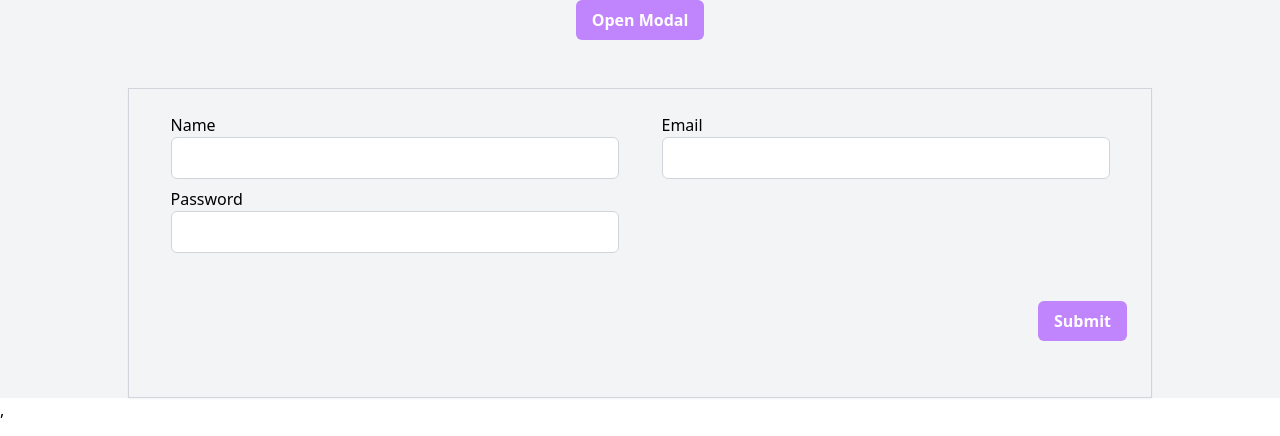
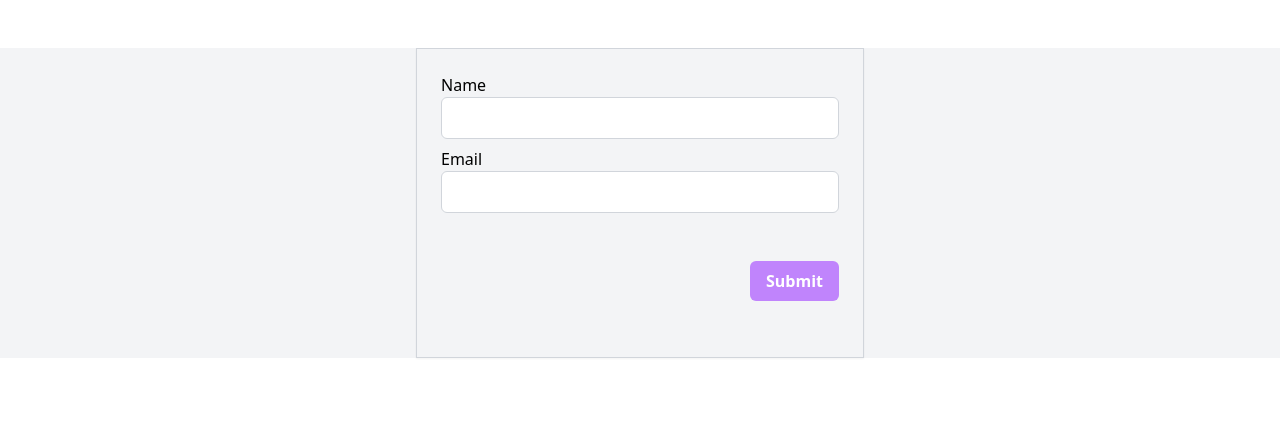
Before and after one commit to mominulhouqe/reusable-compnents, a React (Vite) app: page / in a window 1280 px wide. Shown: the top 436 px of the page. Built offline with nearby package versions, Linux system fonts and the light colour scheme.

Commit message:
Fixed Error solving

```diff
--- a/src/App.tsx
+++ b/src/App.tsx
@@ -1,24 +1,49 @@
-import { FormEvent, useState } from "react";
+// import { FormEvent, useState } from "react";
+import { FieldValues, SubmitHandler, useForm } from "react-hook-form";
 import "./App.css";
-import Button from "./components/ui/Button";
+import {
+  Form,
+  FormSelection,
+  FormSubmit,
+  Input,
+} from "./components/ReusableForm";
+// import Button from "./components/ui/Button";
 import Container from "./components/ui/Container";
-import Modal from "./components/ui/Modal";
-import NormalForm from "./components/NormalForm/NormalForm";
+import { z } from "zod";
+// import Modal from "./components/ui/Modal";
+// import NormalForm from "./components/NormalForm/NormalForm";
 
 function App() {
-  const [modal, setModal] = useState(false);
+  // const [modal, setModal] = useState(false);
 
-  const handelModalClose = () => {
-    setModal((prev) => !prev);
+  // const handelModalClose = () => {
+  //   setModal((prev) => !prev);
+  // };
+  // const handleSubmit = (e: FormEvent) => {
+  //   e.preventDefault();
+  //   console.log("cliked");
+  // };
+
+  const {
+    handleSubmit,
+    register,
+    formState: { errors },
+  } = useForm<TTest>();
+
+  const onSubmit = (data: FieldValues) => {
+    console.log(data);
   };
-  const handleSubmit = (e: FormEvent) => {
-    e.preventDefault();
-    console.log("cliked");
-  };
+  const TestSchema = z.object({
+    name: z.string(),
+    email: z.string().email(),
+    // password : z.string().email(),
+  });
+
+  type TTest = z.infer<typeof TestSchema>;
 
   return (
     <Container>
-      <div className="w-full flex justify-center items-center  gap-2">
+      {/* <div className="w-full flex justify-center items-center  gap-2">
         <Button onClick={() => setModal((prev) => !prev)}>Open Modal</Button>
         <Modal isOpen={modal} onClose={handelModalClose}>
           <Modal.Header>
@@ -35,7 +60,30 @@ function App() {
       </div>
       <div>
         <NormalForm />
-      </div>
+
+      </div> */}
+      <Form onSubmit={handleSubmit(onSubmit) as SubmitHandler<FieldValues>}>
+        <FormSelection>
+          <div className="w-full max-w-md">
+            <label className="block" htmlFor="name">
+              Name
+            </label>
+            <input type="text" id="name" {...register("name")} />
+            {errors.name && (
+              <span className="text-xs text-red-500">
+                {errors.name.message}
+              </span>
+            )}
+          </div>
+          <Input
+            type="email"
+            register={register("email")}
+            errors={errors}
+            label="Email"
+          />
+        </FormSelection>
+        <FormSubmit></FormSubmit>
+      </Form>
     </Container>
   );
 }
--- /dev/null
+++ b/src/components/ReusableForm/Form.tsx
@@ -0,0 +1,26 @@
+import { createContext } from "react";
+import cn from "../../utils/cn";
+import { TForm } from "../../types";
+
+export const FormElementContext = createContext<{ double: boolean } | null>(
+  null
+);
+
+export const Form = ({ children, onSubmit, double=false }: TForm) => {
+  return (
+    <FormElementContext.Provider value={{ double }}>
+      <form
+        onSubmit={onSubmit}
+        className={cn(
+          "border border-gray-300 max-w-md mx-auto mt-12 p-4 shadow-sm",
+          {
+            "max-w-5xl": double,
+            "max-w-md": !double,
+          }
+        )}
+      >
+        {children}
+      </form>
+    </FormElementContext.Provider>
+  );
+};
--- /dev/null
+++ b/src/components/ReusableForm/FormSelection.tsx
@@ -0,0 +1,19 @@
+import { useContext } from "react";
+import cn from "../../utils/cn";
+import { FormElementContext } from ".";
+import { TForm } from "../../types";
+
+export const FormSelection = ({ children }: TForm) => {
+  const context = useContext(FormElementContext);
+  const double = context?.double;
+
+  return (
+    <div
+      className={cn("p-2 grid grid-cols-1 justify-items-center gap-2", {
+        "md:grid-cols-2": double,
+      })}
+    >
+      {children}
+    </div>
+  );
+};
--- /dev/null
+++ b/src/components/ReusableForm/FormSubmit.tsx
@@ -0,0 +1,21 @@
+import { useContext } from "react";
+import cn from "../../utils/cn";
+import Button from "../ui/Button";
+import { FormElementContext } from ".";
+
+export const FormSubmit = () => {
+  const { double } = useContext(FormElementContext);
+  return (
+    <div
+      className={cn("p-2 grid grid-cols-1 justify-items-center gap-5", {
+        "md:grid-cols-2 ": double,
+      })}
+    >
+      <div className=" w-full mx-w-md col-start-1 md:col-start-2 flex justify-end my-8">
+        <Button className="w-full md:w-fit" type="submit">
+          Submit
+        </Button>
+      </div>
+    </div>
+  );
+};
--- /dev/null
+++ b/src/components/ReusableForm/Input.tsx
@@ -0,0 +1,22 @@
+type InputProps = {
+  label: string;
+  // eslint-disable-next-line @typescript-eslint/no-explicit-any
+  register: any;
+  // eslint-disable-next-line @typescript-eslint/no-explicit-any
+  errors: any;
+  type: string;
+};
+
+export const Input: React.FC<InputProps> = ({ label, register, errors, type }) => {
+  return (
+    <div className="w-full max-w-md">
+      <label className="block" htmlFor="name">
+        {label}
+      </label>
+      <input type={type} id="name" {...register} />
+      {errors.name && (
+        <span className="text-xs text-red-500">{errors.name.message}</span>
+      )}
+    </div>
+  );
+};
--- /dev/null
+++ b/src/components/ReusableForm/index.ts
@@ -0,0 +1,4 @@
+export * from'./Form';
+export * from'./FormSelection'
+export * from'./FormSubmit'
+export * from'./Input'
--- /dev/null
+++ b/src/types/index.ts
@@ -0,0 +1 @@
+export * from './Form.types'
```
Also changed, not shown: src/types/Form.types.ts (added, +7 -0 lines).
